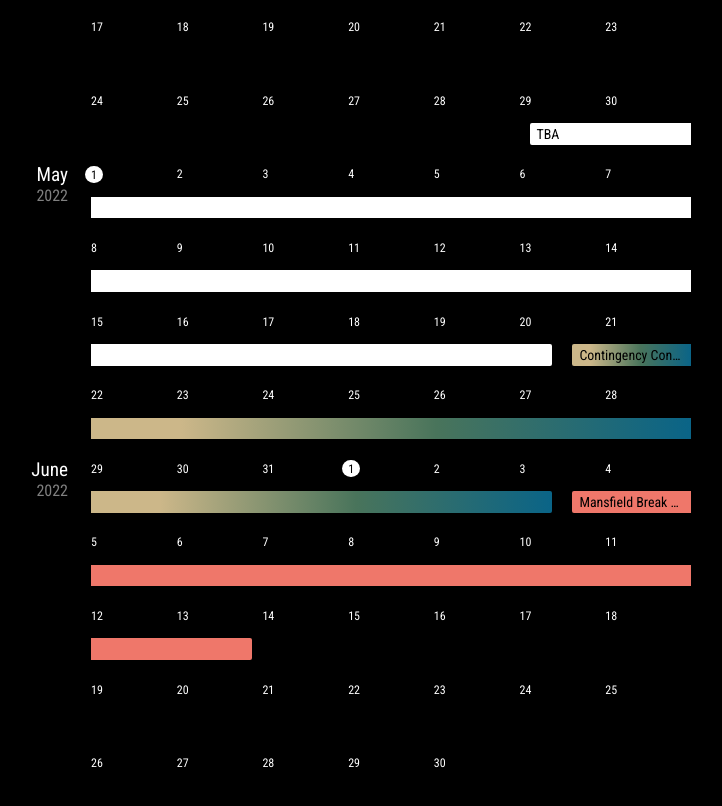
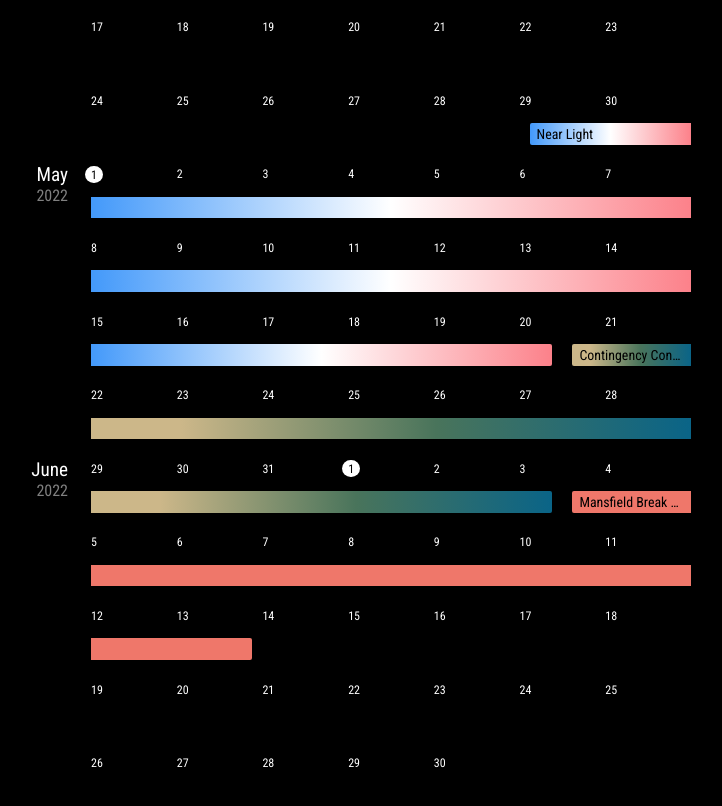
Before and after one commit to jaywyeee/arknights-calendar, a Svelte app: page / in a window 1280 px wide. Shown: the part 1848-2654 px from the top of the page, without its empty margins (249-971 px from the left). Built offline with nearby package versions, Linux system fonts and the light colour scheme; a web font is replaced by a local one.

Commit message:
Update future and CN schedules

```diff
--- a/src/data/eventNames.js
+++ b/src/data/eventNames.js
@@ -23,6 +23,7 @@ export default {
 	mb:    "Mansfield Break",
 	mc1:   "Multivariate Cooperation: Defence Protocols",
 	mn:    "Maria Nearl",
+	nl:    "Near Light",
 	oi:    "Operational Intelligence",
 	ood:   "Operation Originium Dust",
 	pl:    "Preluding Lights",
@@ -33,5 +34,4 @@ export default {
 	ut:    "Under Tides",
 	v:     "Vigilo",
 	wir:   "Who Is Real",
-	tba:   "TBA"
 };
--- a/src/data/eventSchedules.js
+++ b/src/data/eventSchedules.js
@@ -14,7 +14,7 @@ export default {
 			{ start: [ 2, 10], duration: 14, event: "cc6" },
 			{ start: [ 3, 24], duration: 10, event: "mn", rerun: true },
 			{ start: [ 4,  7], duration:  7, event: "ps" },
-			{ start: [ 4, 29], duration: 21, event: "tba" },
+			{ start: [ 4, 29], duration: 21, event: "nl" },
 			{ start: [ 5, 20], duration: 14, event: "cc7" },
 			{ start: [ 6,  3], duration: 10, event: "mb", rerun: true },
 		],
@@ -65,8 +65,8 @@ export default {
 			{ start: [ 8, 26], duration: 14, event: "cc6" },
 			{ start: [10,  1], duration: 10, event: "mn", rerun: true },
 			{ start: [10, 15], duration:  7, event: "ps" },
-			// { start: [11,  1], duration: 21, event: "tba" },
-			// { start: [11, 22], duration: 14, event: "cc7" },
+			{ start: [11,  1], duration: 21, event: "nl" },
+			{ start: [11, 22], duration: 14, event: "cc7" },
 			// { start: [12,  6], duration: 10, event: "mb", rerun: true },
 		],
 	},
--- a/src/styles/_events.scss
+++ b/src/styles/_events.scss
@@ -26,6 +26,7 @@ $list: (
 	("mb",    (#EF776A)),
 	("mc1",   (#EEBD1F, #777578)),
 	("mn",    (#6A8EFF)),
+	("nl",    (#4399FA, white, #FC818A)),
 	("oi",    (#E8D138)),
 	("ood",   (#ECAF28 20%, #CE782F)),
 	("pl",    (#FF8C5C 20%, #D8D6CF)),
@@ -36,5 +37,4 @@ $list: (
 	("ut",    (#559889, #737977)),
 	("v",     (#D6D7D9, #3B4B33)),
 	("wir",   (#7FB2A5 30%, #BFD9BF)),
-	("tba",   (white))
 );
```
